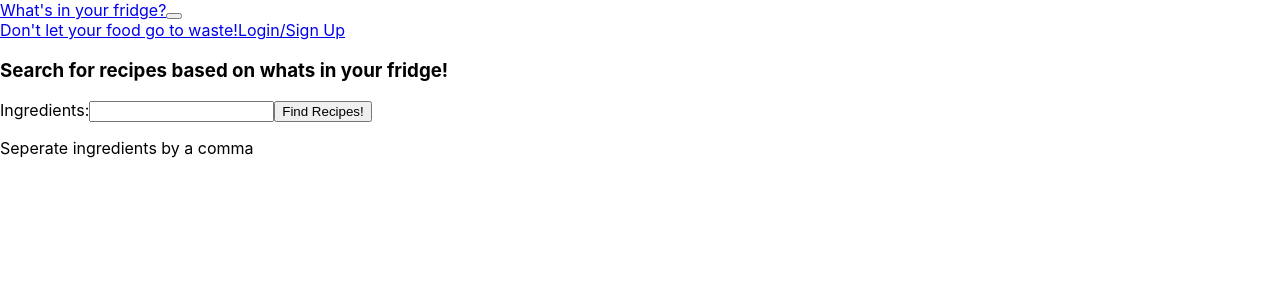
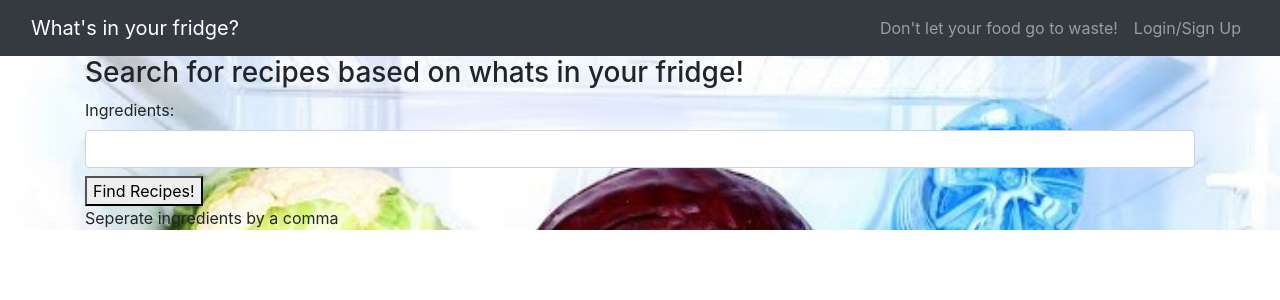
Before and after one commit to TheresaRutledge/whats-in-your-fridge, a React (Create React App) app in the folder client/: page / in a window 1280 px wide. Shown: the top 300 px of the page. Built offline with nearby package versions, Linux system fonts and the light colour scheme.

Commit message:
added a missing bootstrap import to nav component, nav styling appeared, added a placeholder image for the background, working on expanding the background to encompass the entire page, right now the div container stops 25 percent of the page

```diff
--- a/client/src/App.js
+++ b/client/src/App.js
@@ -30,7 +30,7 @@ function App() {
     return (
         <ApolloProvider client={client}>
             <Router>
-                <div>
+                <div className="fridge">
                     <StoreProvider>
                         <Navbar />
                         <Switch>
--- a/client/src/components/Navbar/index.js
+++ b/client/src/components/Navbar/index.js
@@ -1,9 +1,11 @@
 import React, {useState} from 'react';
 import { Link } from 'react-router-dom';
 import Auth from '../../utils/auth';
+import 'bootstrap/dist/css/bootstrap.css';
 import { Navbar, Nav, Container, Modal, Tab } from 'react-bootstrap';
 import SignUpForm from '../SignupForm';
 import LoginForm from '../LoginForm';
+
 
 const AppNavbar = () => {
   // set modal display state
--- a/client/src/index.css
+++ b/client/src/index.css
@@ -11,3 +11,8 @@ code {
   font-family: source-code-pro, Menlo, Monaco, Consolas, 'Courier New',
     monospace;
 }
+
+.fridge {
+  background-image: url("./assets/images/food-fridge.jpg");
+  background-size: cover;
+}
```
Also changed, not shown: client/src/assets/images/food-fridge.jpg (added), client/src/components/Navbar/index.css (added), 1 other file (tests, documents, lock files or other folders).
